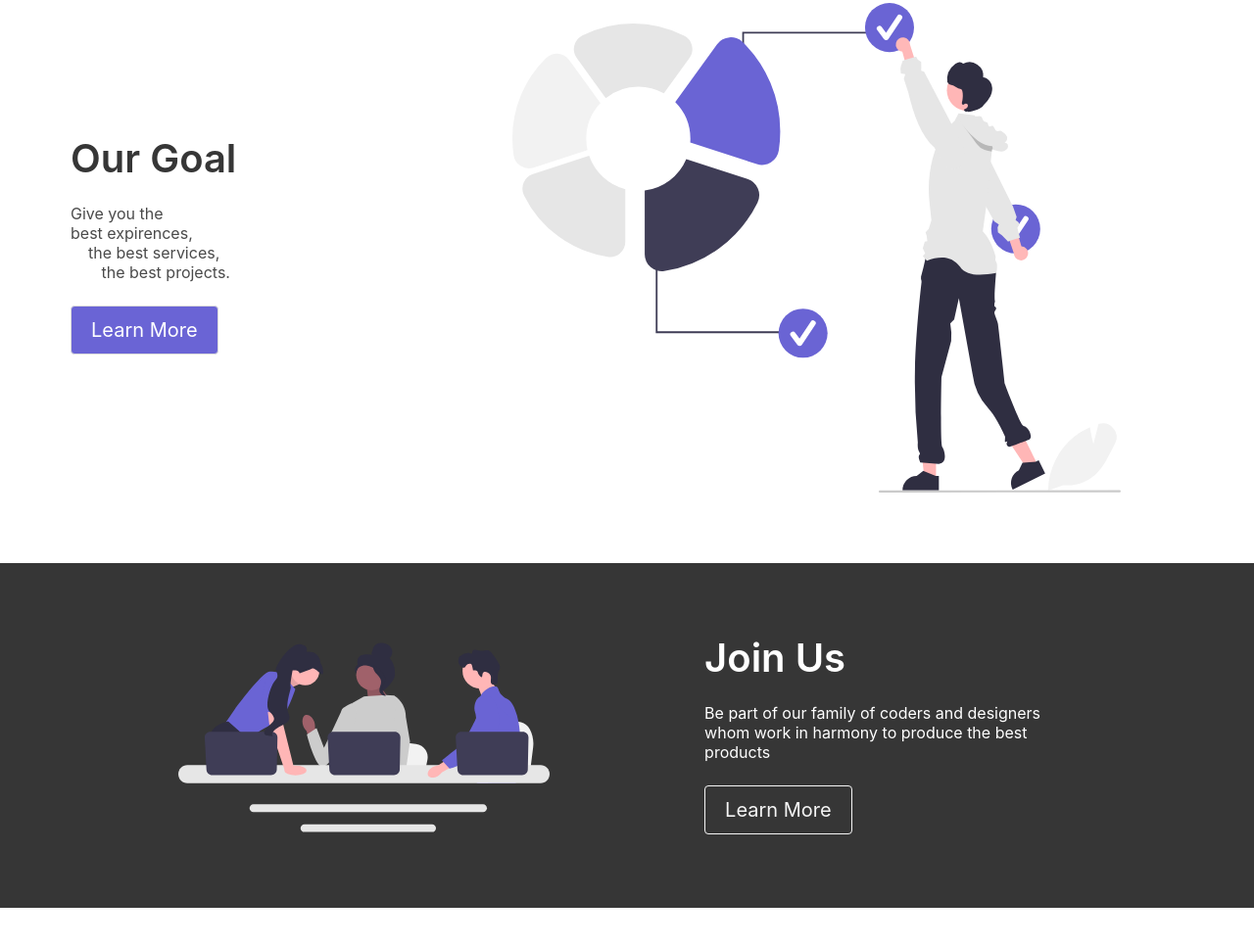
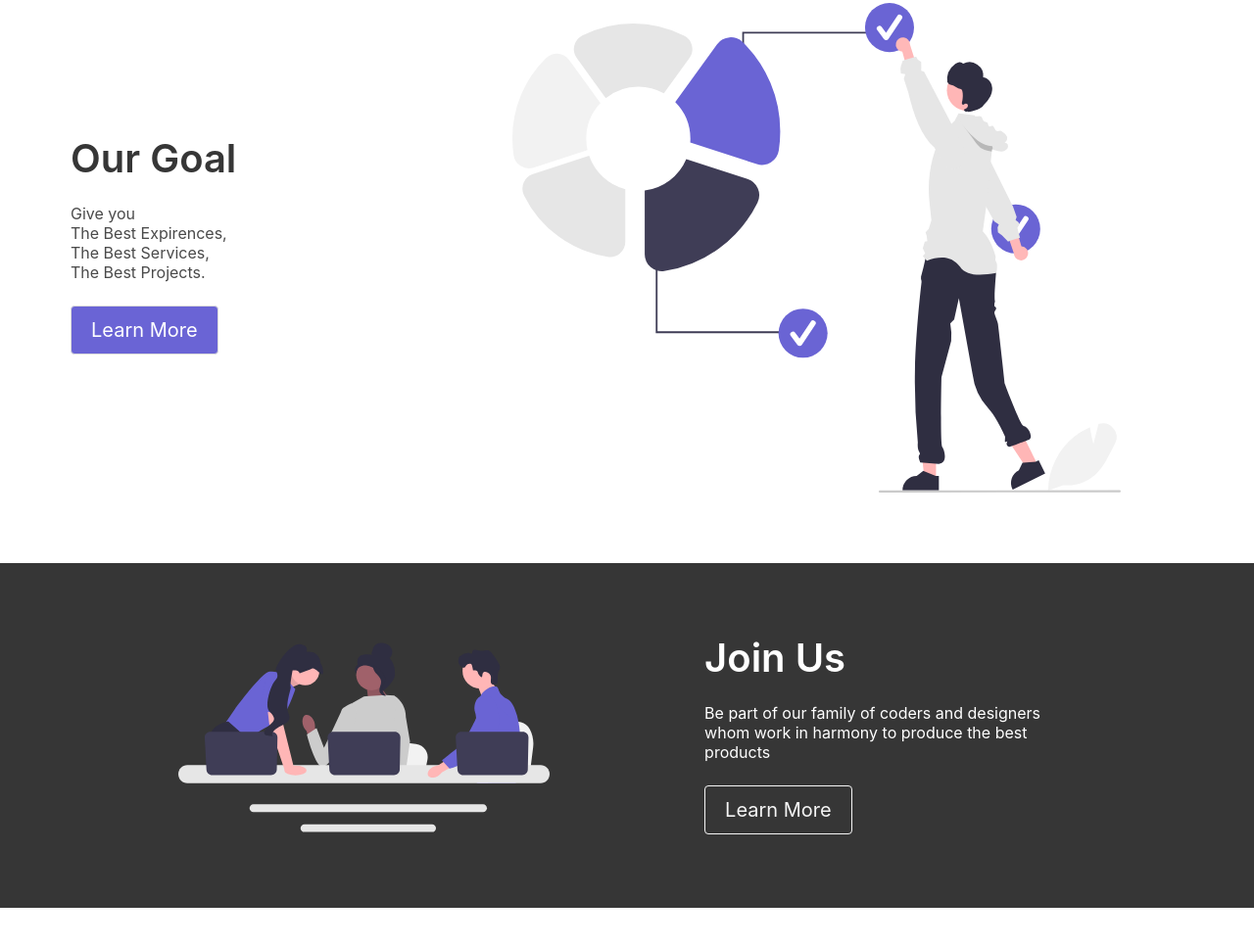
Before and after one commit to RammRomm/niceCompany, a plain HTML site: page index.html in a window 1280 px wide. Shown: the part 1014-1980 px from the top of the page at 98% size. Drawn offline with nearby package versions, Linux system fonts and the light colour scheme.

Commit message:
rearrange the goal section

```diff
--- a/index.html
+++ b/index.html
@@ -103,10 +103,12 @@
     <div class="columns is-vcentered  p-5">
       <div class="column is-one-third" >
         <p class="title is-2 is-spaced">Our Goal</p>
-        <p class="subtitle is-6">Give you the <br> best expirences,<br>
-        &nbsp; &nbsp;
-         the best services,<br>
-          &nbsp; &nbsp;&nbsp; &nbsp; the best projects. </p>
+        <p class="subtitle is-6">
+          Give you <br>
+           The Best Expirences,<br>
+           The Best Services,<br>
+           The Best Projects. <br> </p>
+
         <button class="button is-medium">Learn More</button>
       </div>
       <div class="column is-two-thirds">
```
